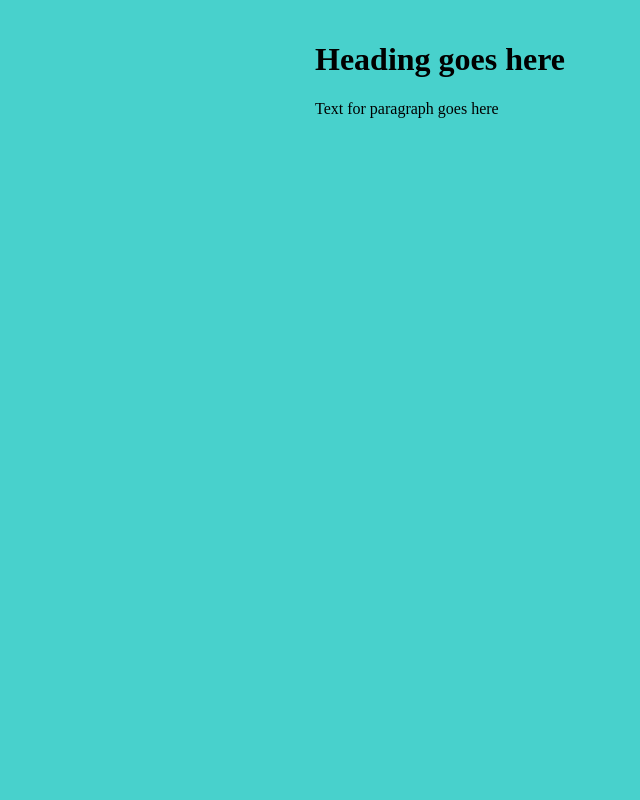
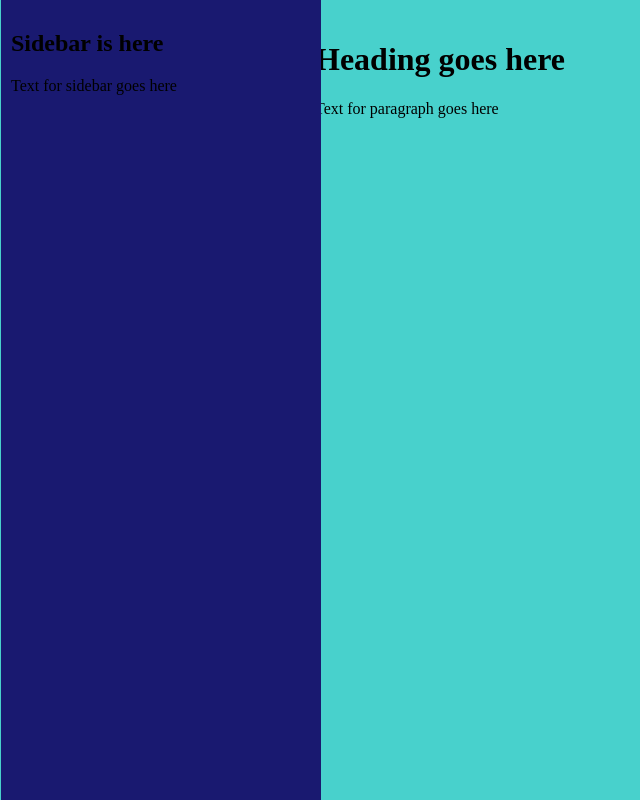
Before and after one commit to susana-caraballo/susana-caraballo.github.io, a plain HTML site: page index.html in a window 1280 px wide. Shown: the whole page, without its empty margins (0-640 px from the left). Drawn offline with Linux system fonts and the light colour scheme.

Commit message:
index+sidebar

```diff
--- a/index.html
+++ b/index.html
@@ -14,6 +14,8 @@
 			width:300px;
 			margin:0 auto;
 			clear:all;
+			border: 10px 10px 10px 10px;
+			padding: 10px 10px 10px 10px;
 		}
 		body{
 			display:block;
@@ -42,4 +44,7 @@
 		<p> Text for paragraph goes here </p>
 	</body>
 	</div>
-</html>
+	<aside>
+		<div class="sidebarone">
+			<h1> Sidebar is here </h1>
+			<p> Text for sidebar goes here </p>
```
